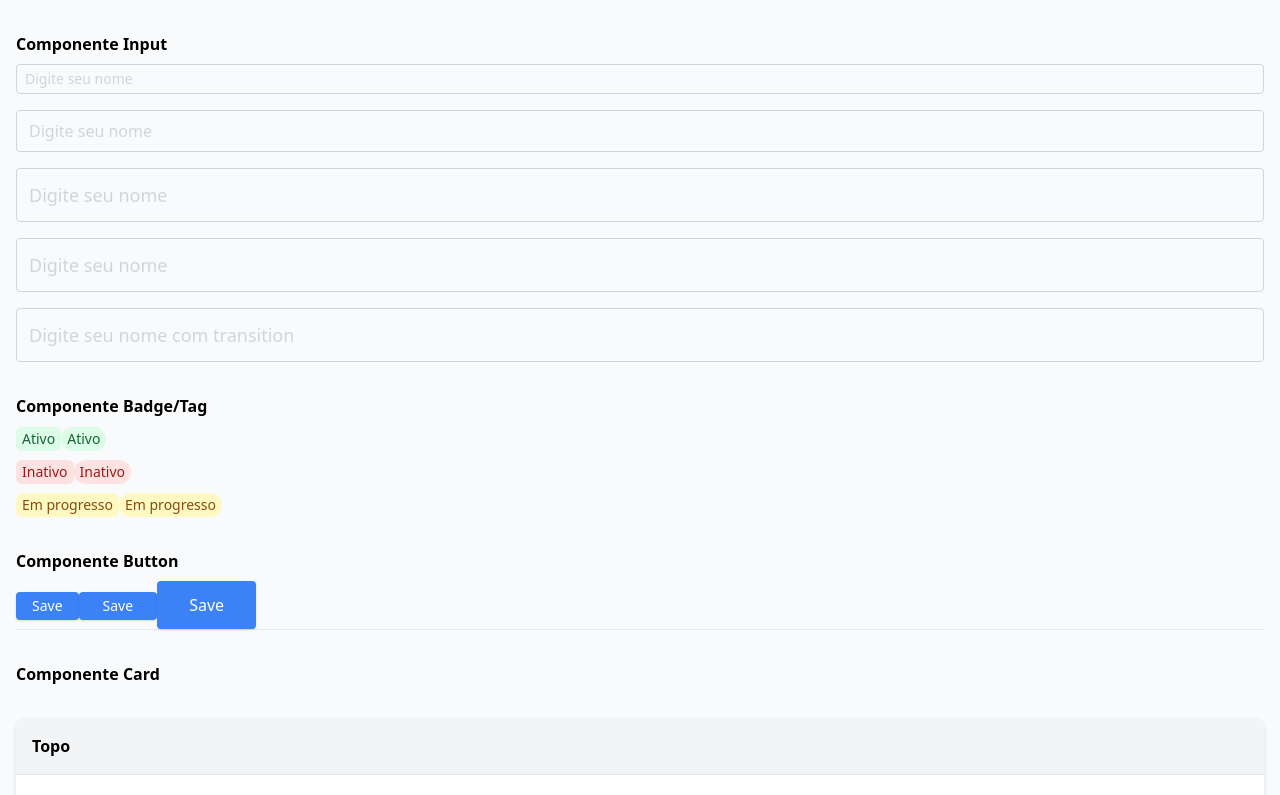
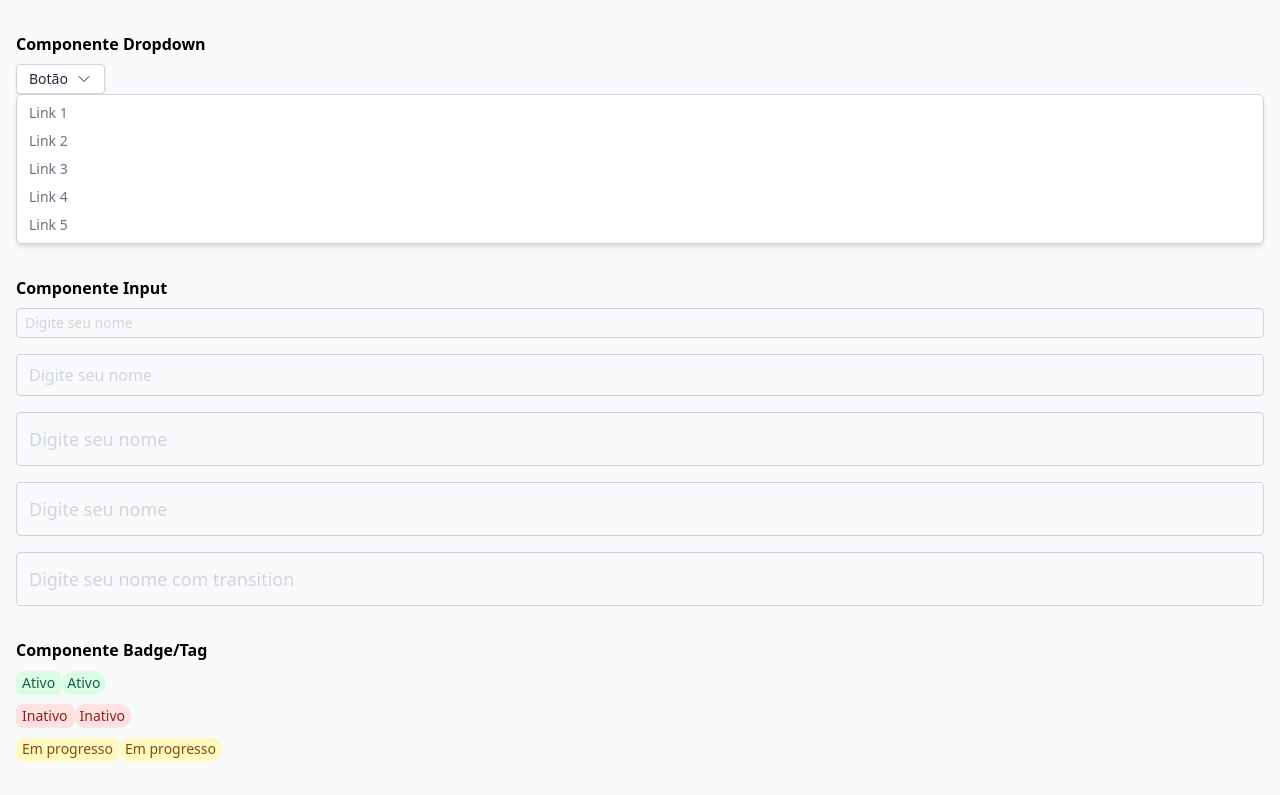
Before and after one commit to joelvitorniino/learning-tailwind, a Next.js app: page / in a window 1280 px wide. Shown: the top 795 px of the page. Built offline with nearby package versions, Linux system fonts and the light colour scheme.

Commit message:
component dropdown

```diff
--- a/pages/index.tsx
+++ b/pages/index.tsx
@@ -1,7 +1,27 @@
+import Link from "next/link";
+
 export default function Home() {
   return (
     <>
       <div className="bg-gray-50 container mx-auto px-4 py-8 space-y-8">
+      <div>
+        <h6 className="font-bold mb-2">Componente Dropdown</h6>
+        <div className="relative">
+        <button className="flex items-center bg-white border border-gray-300 focus:border-blue-500 rounded px-3 py-1 text-sm text-gray-800 placeholder-gray-300 focus:outline-none shadow">
+          Botão
+          <svg xmlns="http://www.w3.org/2000/svg" fill="none" viewBox="0 0 24 24" strokeWidth={1.5} stroke="currentColor" className="w-4 h-4 ml-2">
+            <path strokeLinecap="round" strokeLinejoin="round" d="M19.5 8.25l-7.5 7.5-7.5-7.5" />
+          </svg>
+        </button>
+          <div className="relative bg-white border border-gray-300 py-1 shadow-md rounded-md">
+            <Link href="" className="block text-sm text-gray-500 px-3 py-1 bg-white hover:bg-gray-300">Link 1</Link>
+            <Link href="" className="block text-sm text-gray-500 px-3 py-1 bg-white hover:bg-gray-300">Link 2</Link>
+            <Link href="" className="block text-sm text-gray-500 px-3 py-1 bg-white hover:bg-gray-300">Link 3</Link>
+            <Link href="" className="block text-sm text-gray-500 px-3 py-1 bg-white hover:bg-gray-300">Link 4</Link>
+            <Link href="" className="block text-sm text-gray-500 px-3 py-1 bg-white hover:bg-gray-300">Link 5</Link>
+          </div>
+        </div>
+      </div>
       <div>
         <h6 className="font-bold mb-2">Componente Input</h6>
         <div className="space-y-4">
```
